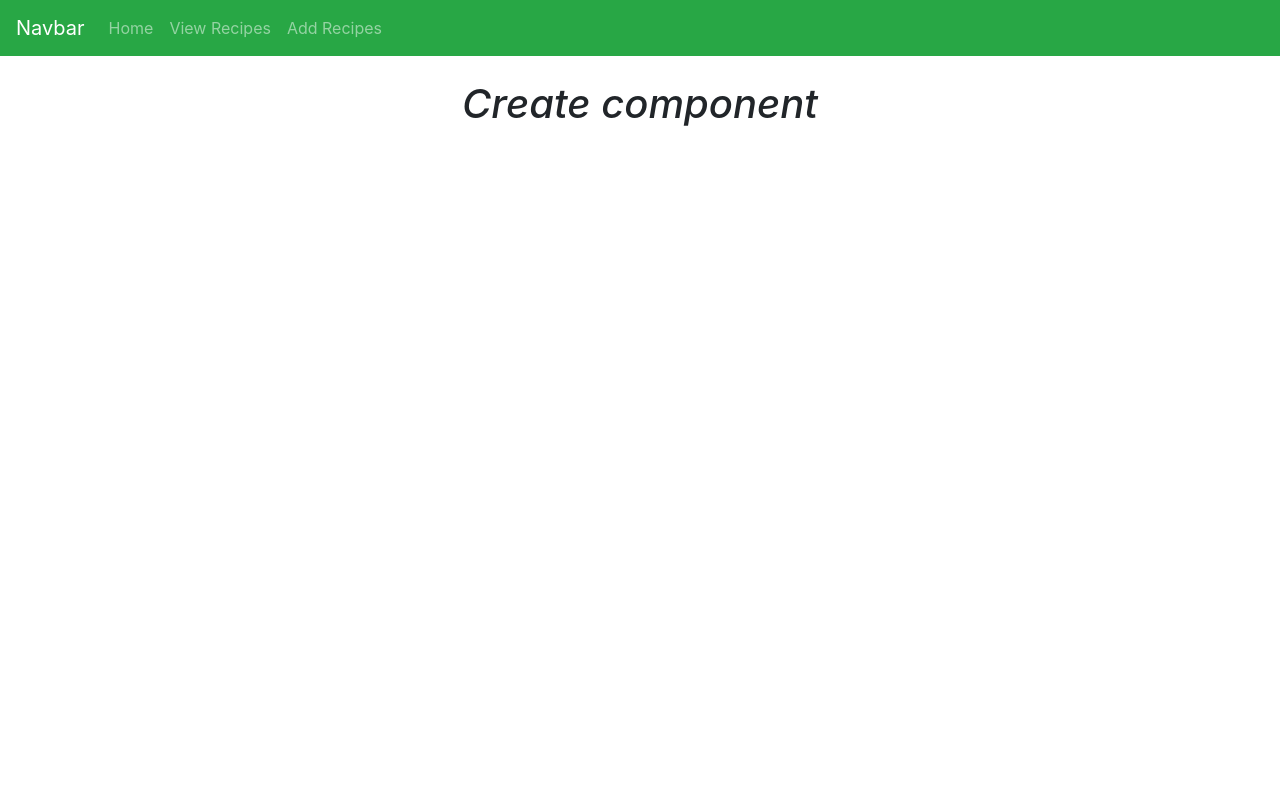
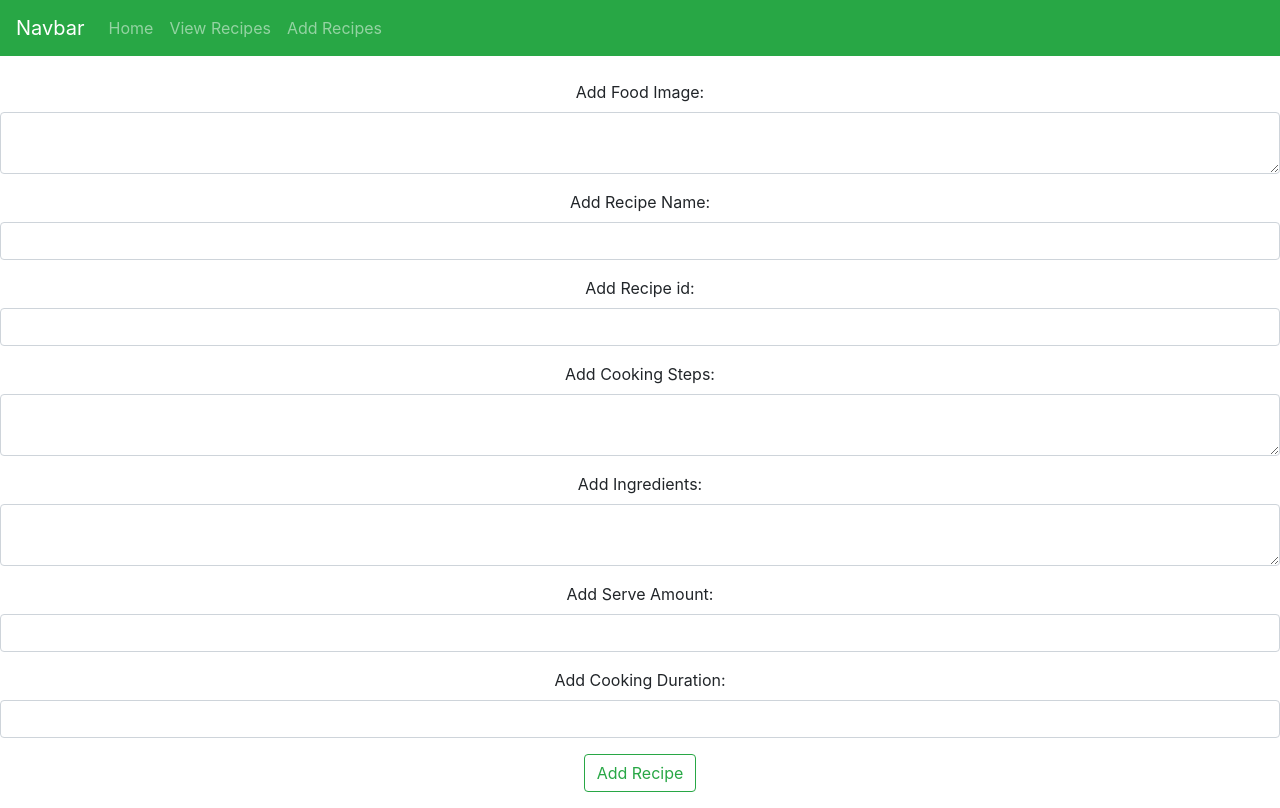
Before and after one commit to JakeWright131/Jw_DataRep_Project, a React (Create React App) app: page /add in a window 1280 px wide. Built offline with nearby package versions, Linux system fonts and the light colour scheme.

Commit message:
server created and create posts data to the server console

```diff
--- a/package.json
+++ b/package.json
@@ -6,7 +6,10 @@
     "@testing-library/jest-dom": "^5.11.6",
     "@testing-library/react": "^11.2.2",
     "@testing-library/user-event": "^12.6.0",
+    "axios": "^0.21.1",
     "bootstrap": "^4.5.3",
+    "cors": "^2.8.5",
+    "express": "^4.17.1",
     "react": "^17.0.1",
     "react-bootstrap": "^1.4.0",
     "react-dom": "^17.0.1",
--- a/src/components/create.js
+++ b/src/components/create.js
@@ -1,12 +1,178 @@
-import  React  from 'react';
+import React from 'react';
+import axios from 'axios';
+
+export class Create extends React.Component {
+
+    constructor() {
+        super();
+
+        this.onSubmit = this.onSubmit.bind(this);
+        this.onChange_id = this.onChange_id.bind(this);
+        this.onChangename = this.onChangename.bind(this);
+        this.onChangesteps = this.onChangesteps.bind(this);
+        this.onChangeimage = this.onChangeimage.bind(this);
+        this.onChangeingredients = this.onChangeingredients.bind(this);
+        this.onChangeserves = this.onChangeserves.bind(this);
+        this.onChangecooking = this.onChangecooking.bind(this);
+
+        this.state = {
+            _id: '',
+            image: '',
+            name: '',
+            ingredients: '',
+            serves: '',
+            prep: '',
+            cooking: '',
+            steps: ''
+
+        }
+    }
+
+        //Targets name value to change
+        onChangename(e) {
+            this.setState({
+                name: e.target.value
+            });
+        }
+
+                //Targets name value to change
+                onChange_id(e) {
+                    this.setState({
+                        _id: e.target.value
+                    });
+                }
+
+        //Targets step value to change
+        onChangesteps(e) {
+            this.setState({
+                steps: e.target.value
+            });
+        }
+
+        //Targets image value to change
+        onChangeimage(e) {
+            this.setState({
+                image: e.target.value
+            });
+        }
+
+        //Targets ingredients value to change
+        onChangeingredients(e) {
+            this.setState({
+                ingredients: e.target.value
+            });
+        }
+
+        //Targets serves value to change
+        onChangeserves(e) {
+            this.setState({
+                serves: e.target.value
+            });
+        }
+
+        //Targets cooking value to change
+        onChangecooking(e) {
+            this.setState({
+                cooking: e.target.value
+            });
+        }
+
+        //On submit the values added will display in an alert popup
+        onSubmit(e) {
+            e.preventDefault();
+            alert("Recipe: " + this.state.name + " "+ this.state._id + " " + this.state.steps + " " + this.state.image + " " + this.state.ingredients + " " + this.state.serves + " " + this.state.cooking);
+
+            const newRecipe = {
+                image: this.state.image,
+                name: this.state.name,
+                _id: this.state._id,
+                steps: this.state.steps,
+                ingredients: this.state.ingredients,
+                serves: this.state.serves,
+                cooking: this.state.cooking
+            }
+            axios.post('http://localhost:4000/api/recipes', newRecipe)
+            .then((res)=>{
+                console.log(res);
+            })
+            .catch((err)=>{
+                console.log(err)
+            });
+        }
+
+        //form displays inserted text into database
+
+    render() {
+        return (
+            <div>
+                <div className='App'>
+                    <form onSubmit={this.onSubmit}>
+                        <div className='form-group'>
+                            <label>Add Food Image: </label>
+                            <textarea type='text'
+                                className='form-control'
+                                value={this.state.image}
+                                onChange={this.onChangeimage}></textarea>
+                        </div>
 
 
-export class Create extends React.Component{
+                        <div className="form-group">
+                            <label>Add Recipe Name: </label>
+                            <input type='text'
+                                className='form-control'
+                                value={this.state.name}
+                                onChange={this.onChangename}></input>
+                        </div>
 
-    render(){
-        return(
-            <div>
-                <h1><i>Create component</i></h1>
+                        <div className="form-group">
+                            <label>Add Recipe id: </label>
+                            <input type='text'
+                                className='form-control'
+                                value={this.state._id}
+                                onChange={this.onChange_id}></input>
+                        </div>
+
+                        <div className='form-group'>
+                            <label>Add Cooking Steps: </label>
+                            <textarea type='text'
+                                className='form-control'
+                                value={this.state.steps}
+                                onChange={this.onChangesteps}></textarea>
+                        </div>
+
+                        <div className='form-group'>
+                            <label>Add Ingredients: </label>
+                            <textarea type='text'
+                                className='form-control'
+                                value={this.state.ingredients}
+                                onChange={this.onChangeingredients}></textarea>
+                        </div>
+
+
+                        <div className="form-group">
+                            <label>Add Serve Amount: </label>
+                            <input type='text'
+                                className='form-control'
+                                value={this.state.serves}
+                                onChange={this.onChangeserves}></input>
+                        </div>
+
+                        <div className="form-group">
+                            <label>Add Cooking Duration: </label>
+                            <input type='text'
+                                className='form-control'
+                                value={this.state.cooking}
+                                onChange={this.onChangecooking}></input>
+                        </div>
+
+
+                        <div className="form-group">
+                            <input type='submit' value='Add Recipe' className='btn btn-outline-success'></input>
+                        </div>
+
+                    </form>
+
+                </div>
             </div>
         );
     }
--- a/src/components/read.js
+++ b/src/components/read.js
@@ -1,27 +1,29 @@
-import  React  from 'react';
+import React from 'react';
 import { Recipes } from './recipes';
+import axios from 'axios';
 
 
-export class Read extends React.Component{
+export class Read extends React.Component {
 
-        state = {
-            recipes: [
-                {
-                    "_id": "1",
-                    "image": "https://images.pexels.com/photos/14737/pexels-photo.jpg?cs=srgb&dl=pexels-daniel-lindstrom-14737.jpg&fm=jpg",
-                    "name": "Spaghetti Bolognese",
-                    "ingredients": "2 onions, 1tbsp olive oil, 1 garlic clove,500g minced beef, chopped tomatoes, salt and ground black pepper, 350g spaghetti",
-                    "serves": "4",
-                    "prep": "10min",
-                    "cooking": "40 min",
-                    "steps": "Put the onion and oil in a large pan and fry over a fairly high heat for 3-4 mins. Add the garlic and mince and fry until they both brown and cook for another couple of mins.Stir in the tomatoes and seasoning. Bring to the boil, then reduce the heat, cover and simmer, stirring occasionally, for 30 mins.Meanwhile, cook the spaghetti in a large pan of boiling, salted water, according to packet instructions. Drain well, run hot water through it, put it back in the pan."
+    state = {
+        recipes: [
 
-                }
-            ]
-        };
+        ]
+    };
 
-        render(){
-            return(
+    componentDidMount() {
+        axios.get('http://localhost:4000/api/recipes')
+            .then(
+                (response) => {
+                    this.setState({ recipes: response.data.recipes })
+                })
+            .catch((error) => {
+                 console.log(error) }
+            );
+    }
+
+    render() {
+        return (
             <div>
                 <Recipes recipes={this.state.recipes}></Recipes>
             </div>
```
Also changed, not shown: src/components/BackEnd/server.js (added, +59 -0 lines), 2 other files (tests, documents, lock files or other folders).
